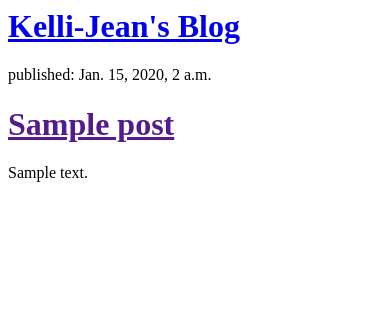
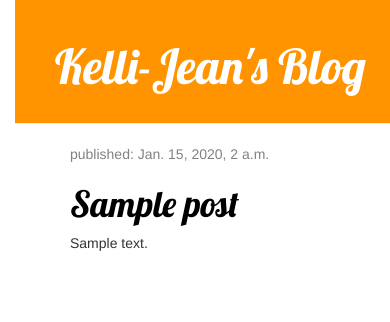
Before and after one commit to kelli-jean/kelli-jean-blog, a Django app: template blog/templates/blog/post_list.html in a window 390 px wide. Shown: the top 322 px of the page. Run offline with Django 3.2, Linux system fonts and the light colour scheme; the template is opened without the code that fills it: values that come from a table or form of the project are taken from there, others are empty; tables that the repository leaves empty hold one stand-in row (values such as "Sample post"); some libraries are stand-ins or nearby versions.

Commit message:
Added view and template for post details, updated css

```diff
--- /dev/null
+++ b/blog/static/css/blog.css
@@ -0,0 +1,55 @@
+h1 a {
+    color: #FCA205;
+    /*font-family: 'Lobster';*/
+}
+
+body {
+  padding-left: 15px;
+}
+
+.page-header {
+    background-color: #ff9400;
+    margin-top: 0;
+    padding: 20px 20px 20px 40px;
+}
+
+.page-header h1, .page-header h1 a, .page-header h1 a:visited, .page-header h1 a:active {
+    color: #ffffff;
+    font-size: 36pt;
+    text-decoration: none;
+}
+
+.content {
+    margin-left: 40px;
+}
+
+h1, h2, h3, h4 {
+    font-family: 'Lobster', cursive;
+}
+
+.date {
+    color: #828282;
+}
+
+.save {
+    float: right;
+}
+
+.post-form textarea, .post-form input {
+    width: 100%;
+}
+
+.top-menu, .top-menu:hover, .top-menu:visited {
+    color: #ffffff;
+    float: right;
+    font-size: 26pt;
+    margin-right: 20px;
+}
+
+.post {
+    margin-bottom: 70px;
+}
+
+.post h1 a, .post h1 a:visited {
+    color: #000000;
+}
--- /dev/null
+++ b/blog/templates/blog/base.html
@@ -0,0 +1,23 @@
+{% load staticfiles %}
+<html>
+    <head>
+        <title>Kelli-Jean's blog</title>
+        <link rel="stylesheet" href="//maxcdn.bootstrapcdn.com/bootstrap/3.2.0/css/bootstrap.min.css">
+        <link rel="stylesheet" href="//maxcdn.bootstrapcdn.com/bootstrap/3.2.0/css/bootstrap-theme.min.css">
+        <link rel="stylesheet" href="{% static 'css/blog.css' %}">
+        <link href="//fonts.googleapis.com/css?family=Lobster&subset=latin,latin-ext" rel="stylesheet" type="text/css">
+    </head>
+    <body>
+        <div class="page-header">
+            <h1><a href="/">Kelli-Jean's Blog</a></h1>
+        </div>
+        <div class="content container">
+            <div class="row">
+                <div class="col-md-8">
+                    {% block content %}
+                    {% endblock %}
+                </div>
+            </div>
+        </div>
+    </body>
+</html>
--- a/blog/templates/blog/post_list.html
+++ b/blog/templates/blog/post_list.html
@@ -1,18 +1,12 @@
-<html>
-    <head>
-        <title>Kelli-Jean's blog</title>
-    </head>
-    <body>
-        <div>
-            <h1><a href="/">Kelli-Jean's Blog</a></h1>
+{% extends 'blog/base.html' %}
+{% block content %}
+    {% for post in posts %}
+        <div class="post">
+            <div class="date">
+                <p> published: {{ post.published_date }}</p>
+            </div>
+            <h1><a href="{% url 'post_detail' pk=post.pk %}">{{ post.title }}</a></h1>
+            <p>{{ post.text|linebreaksbr }}</p>
         </div>
-
-        {% for post in posts %}
-            <div>
-                <p> published: {{ post.published_date }}</p>
-                <h1><a href="">{{post.title}}</a></h1>
-                <p>{{ post.text|linebreaksbr }}</p>
-            </div>
-        {% endfor %}
-    </body>
-</html>
+    {% endfor %}
+{% endblock %}
--- a/blog/urls.py
+++ b/blog/urls.py
@@ -3,4 +3,5 @@ from . import views
 
 urlpatterns = [
     url(r'^$', views.post_list, name='post_list'),
+    url(r'^post/(?P<pk>\d+)/$', views.post_detail, name='post_detail'),
 ]
```
Also changed, not shown: blog/templates/blog/post_detail.html (added, +16 -0 lines), blog/views.py (+7 -1 lines).
